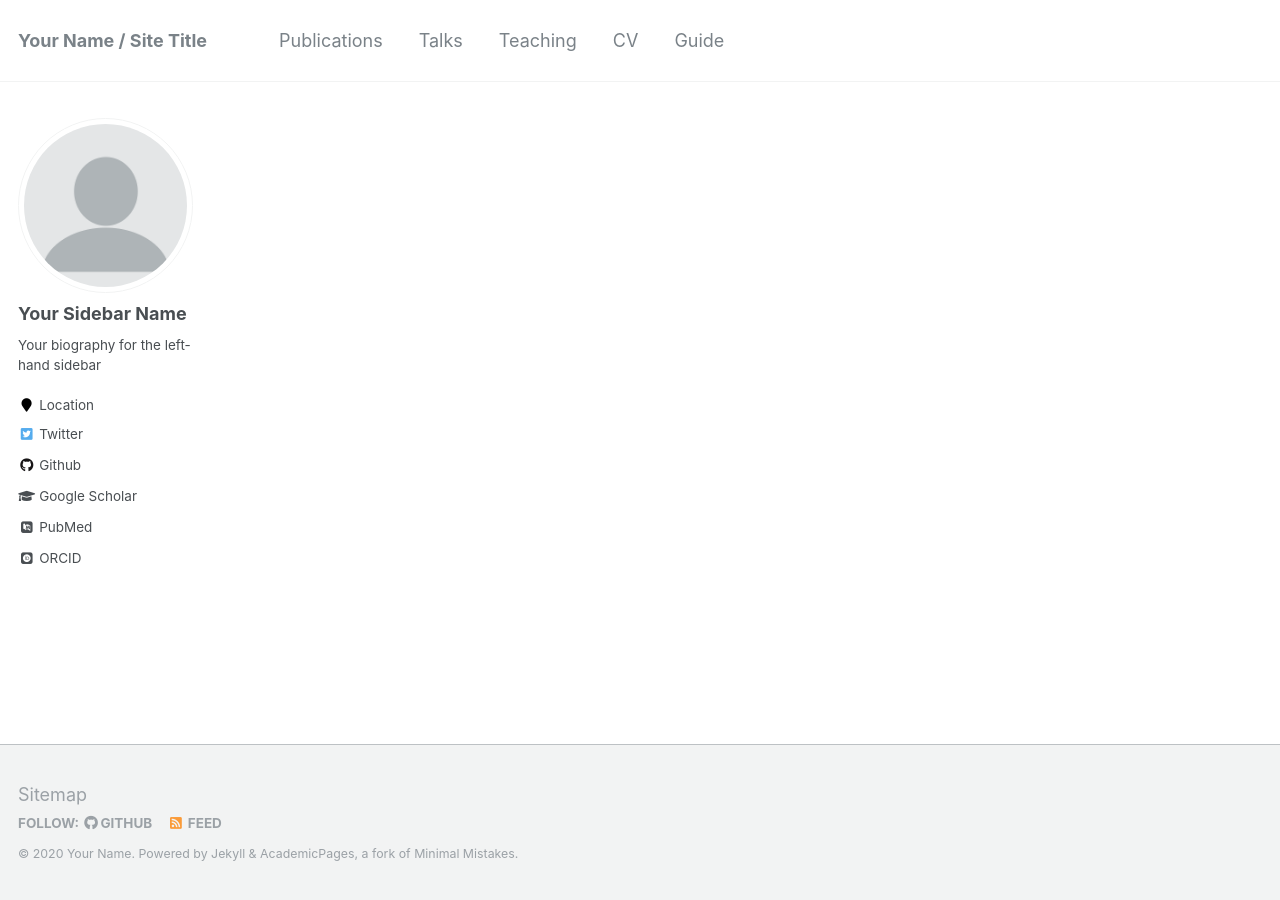
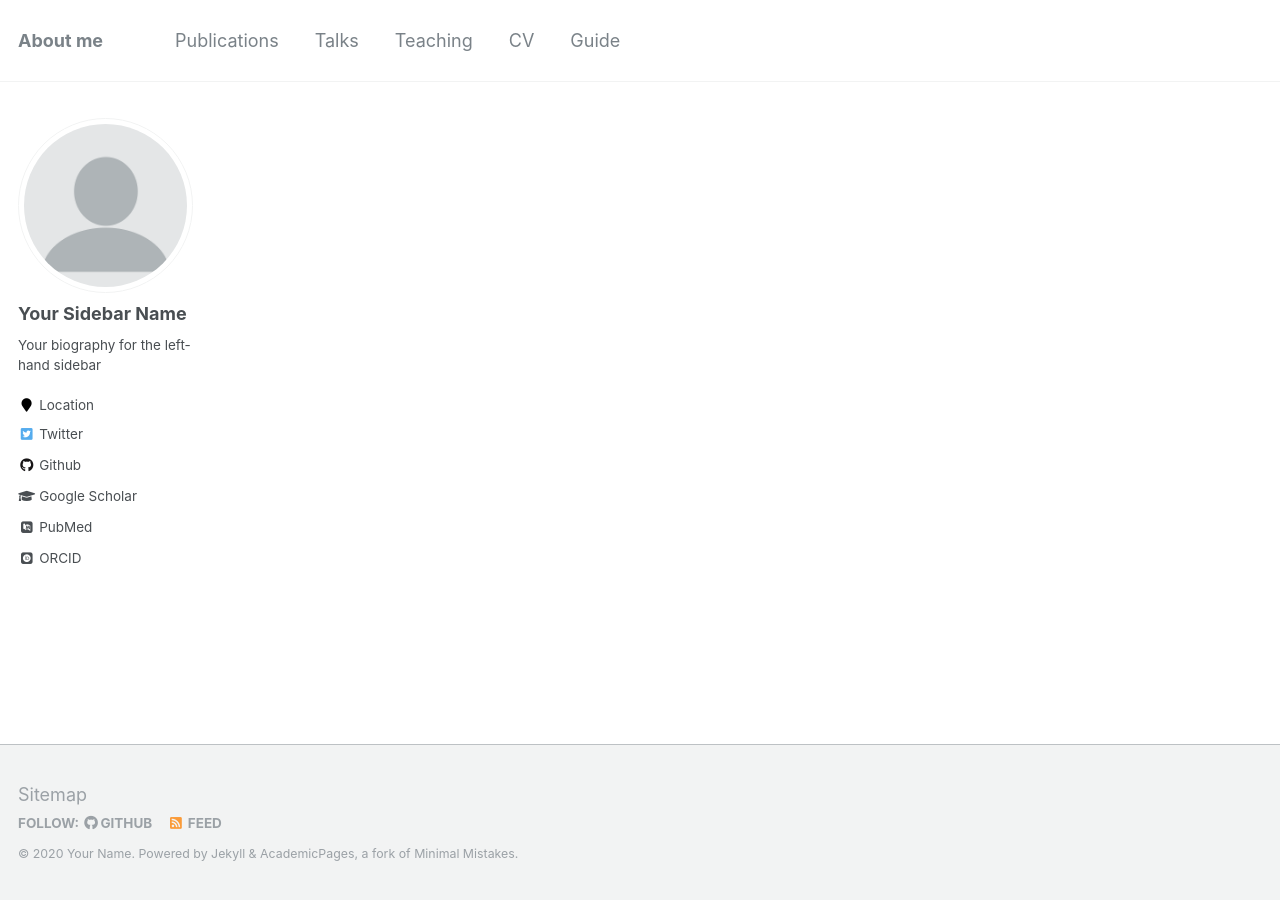
Before and after one commit to nmsutton2/nmsutton2.github.io, a Jekyll site: the page built from docs/index.md, in a window 1280 px wide. Built offline with Jekyll 4.4.1, drawn with Linux system fonts in a browser that asks for light colours; some web fonts are replaced; our own code applies the rules of GitHub Pages for plain Markdown files.

Commit message:
Update _config.yml

```diff
--- a/docs/_config.yml
+++ b/docs/_config.yml
@@ -7,11 +7,11 @@
 
 # Site Settings
 locale                   : "en-US"
-title                    : "Your Name / Site Title"
+title                    : "About me"
 title_separator          : "-"
 name                     : &name "Your Name"
 description              : &description "personal description"
-url                      : https://academicpages.github.io # the base hostname & protocol for your site e.g. "https://mmistakes.github.io"
+url                      : https://nmsutton2.github.io # the base hostname & protocol for your site e.g. "https://mmistakes.github.io"
 baseurl                  : "" # the subpath of your site, e.g. "/blog"
 repository               : "academicpages/academicpages.github.io"
 teaser                   :  # filename of teaser fallback teaser image placed in /images/, .e.g. "500x300.png"
```
